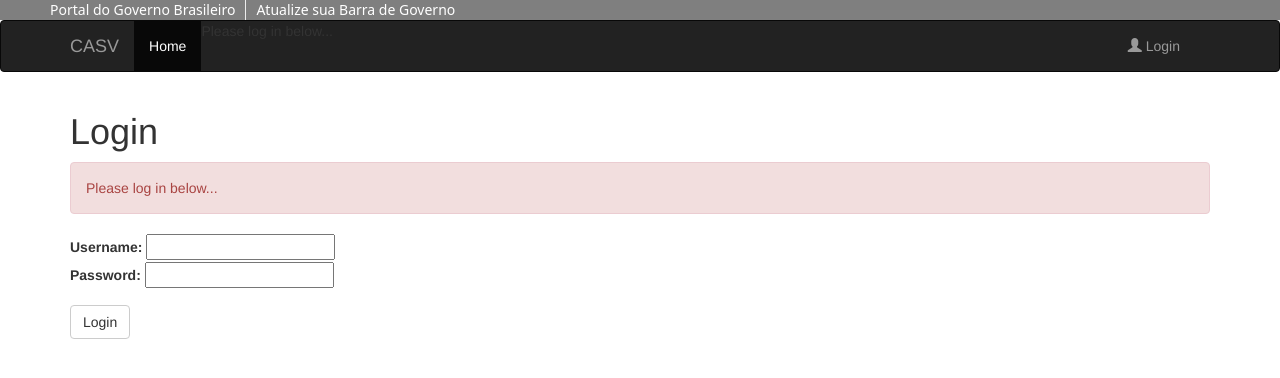
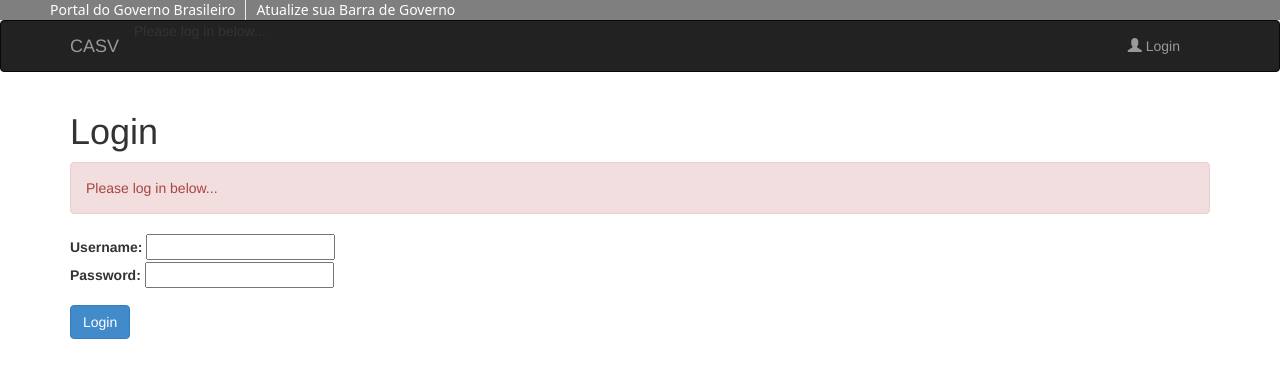
Before and after one commit to igor-rodrigues01/casv, a Django app: page /login/ in a window 1280 px wide. Shown: the top 378 px of the page. Run offline with Django 3.2, Linux system fonts and the light colour scheme; some libraries are stand-ins or nearby versions.

Commit message:
improvements on text and on the menu layout

```diff
--- a/casv/core/templates/base.html
+++ b/casv/core/templates/base.html
@@ -46,7 +46,6 @@
         </div>
         <div class="collapse navbar-collapse">
           <ul class="nav navbar-nav">
-            <li class="active"><a href="{% url 'core:index' %}">Home</a></li>
             {% if request.user.is_staff %}
               <li><a href="{% url 'admin:index' %}">{% trans 'Administration' %}</a></li>
             {% endif %}
@@ -69,8 +68,12 @@
         pelos estados. A partir da compilação destas informações, o Centro de
         Sensoriamento Remoto do IBAMA (CSR/IBAMA) controla e desconta, das estatísticas
         de desmatamento, as áreas onde o desmate foi autorizado.</p>
-        <p>Entre em contato com o CSR/IBAMA para ter acesso ao sistema e poder enviar
-        arquivos de formato shape das áreas de desmate autorizado.</p>
+        {% if request.user.is_authenticated %}
+          <p><a class="btn btn-primary" href="{% url 'core:upload' %}">{% trans 'Upload' %}</a></p>
+        {% else %}
+          <p>Entre em contato com o CSR/IBAMA para ter acesso ao sistema e poder enviar
+            arquivos de formato shape das áreas de desmate autorizado.</p>
+        {% endif %}
       {% endblock content %}
 
     </div> <!-- /container -->
--- a/casv/core/templates/login_form.html
+++ b/casv/core/templates/login_form.html
@@ -10,5 +10,5 @@
     <label for="password">{% trans 'Password' %}:</label>
     <input type="password" name="password" value="" id="password">
   </div>
-  <button type="submit" class="btn btn-default">{% trans 'Login' %}</button>
+  <button type="submit" class="btn btn-primary">{% trans 'Login' %}</button>
 </form>
--- a/casv/core/templates/login_menu.html
+++ b/casv/core/templates/login_menu.html
@@ -15,7 +15,7 @@
 {% else %}
   <ul class="nav navbar-nav navbar-right">
     <li class="">
-      <a id="btn-login" href="#" data-toggle="modal" data-target="#login"><span class="glyphicon glyphicon-user"></span> Login</a>
+      <a id="btn-login" href="#" data-toggle="modal" data-target="#login"><span class="glyphicon glyphicon-user"></span> {% trans 'Login' %}</a>
     </li>
   </ul>
   {% if msg %}
--- a/casv/core/views.py
+++ b/casv/core/views.py
@@ -60,7 +60,7 @@ def handle_uploaded_file(file, user):
             else:
                 msg = _('We did not find a shape file in the zip file.')
     else:
-        msg = _('UploadedFile is not a valid zip file.')
+        msg = _('Uploaded file is not a valid zip file.')
 
 
 def upload_file(request):
@@ -86,11 +86,9 @@ def login_view(request):
         if user is not None:
             if user.is_active:
                 login(request, user)
-                msg = _('Login successful.')
                 return redirect(reverse('core:index'))
             else:
-                msg = _('Your account is not active. \
-                    Please contact the system administrator')
+                msg = _('Your account is not active. Please contact the system administrator')
                 return redirect(reverse('core:login'))
         else:
             msg = _('Invalid username or password.')
```
